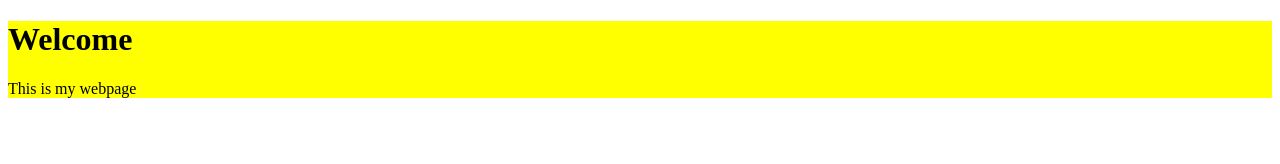
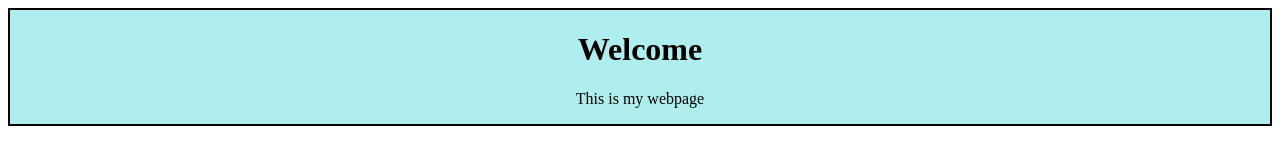
Before and after one commit to Aye-Sha26/FSDL32, a plain HTML site: page CIA/cia1.html in a window 1280 px wide. Drawn offline with Linux system fonts and the light colour scheme.

Commit message:
final commit

```diff
--- a/CIA/cia1.html
+++ b/CIA/cia1.html
@@ -10,7 +10,9 @@
             align-items: center;
             padding: 0;
             margin: 0;
-            background-color: yellow;
+            background-color: paleturquoise;
+            text-align: center;
+            border: 2px solid black;
         }
     </style>
 </head>
```
